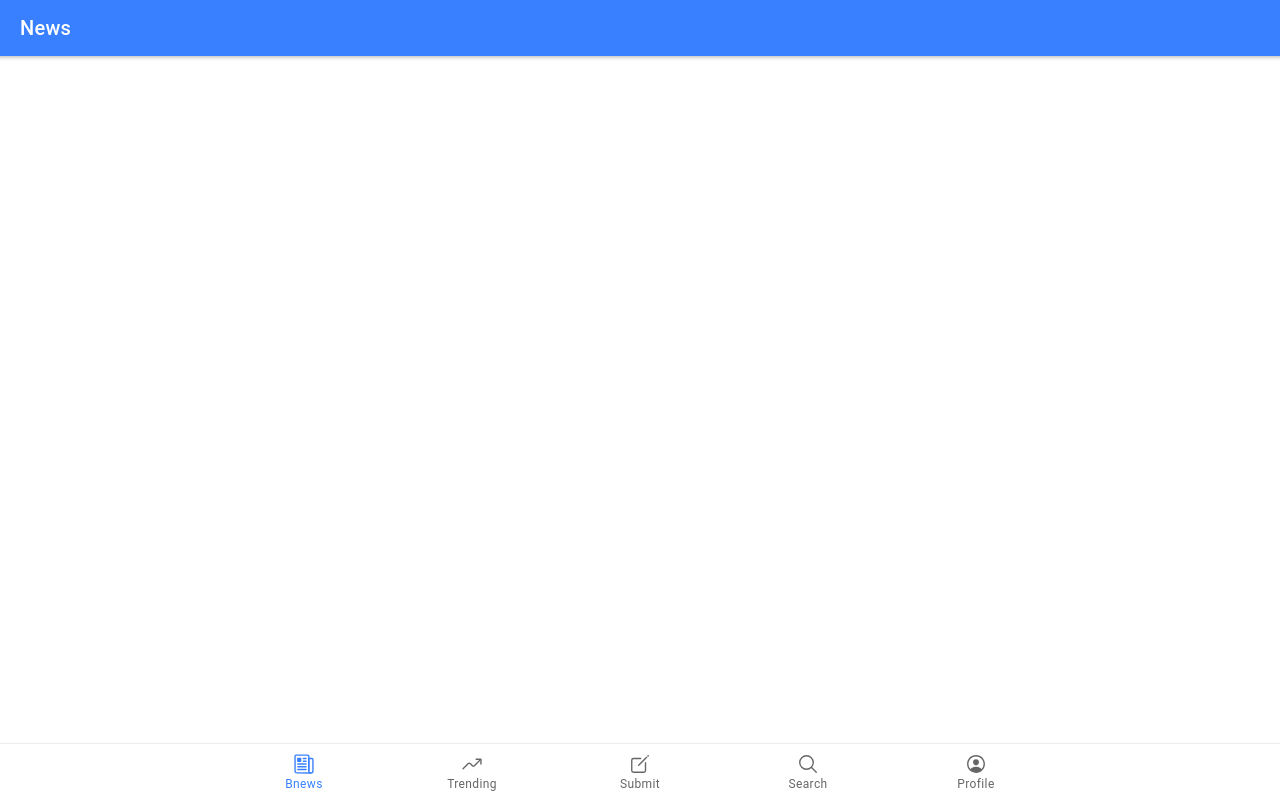
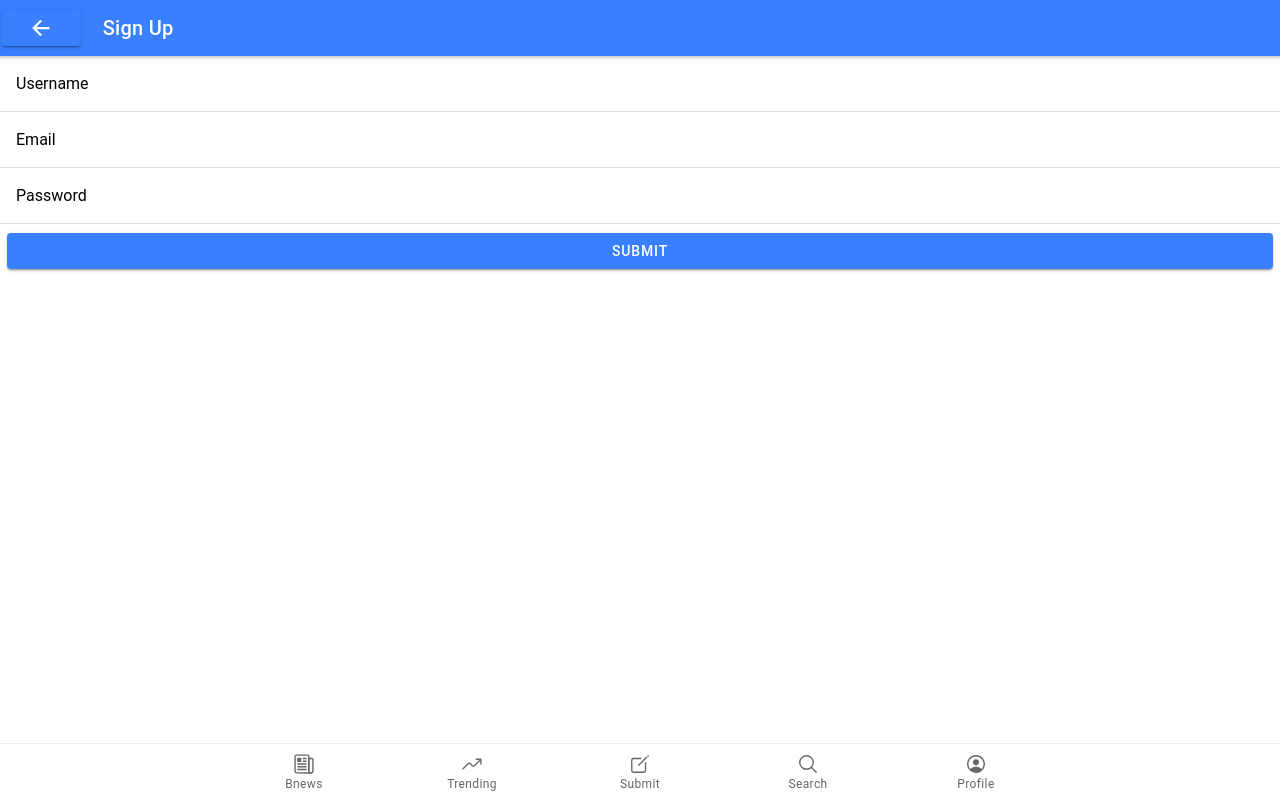
Before and after one commit to abhinavk454/newsily, a React (Create React App) app: page /register in a window 1280 px wide. Before the commit this address led to /news. Built offline with nearby package versions, Linux system fonts and the light colour scheme.

Commit message:
Auth forms added

```diff
--- a/src/App.js
+++ b/src/App.js
@@ -10,6 +10,8 @@
 
 /* Core CSS required for Ionic components to work properly */
 import '@ionic/react/css/core.css';
+
+//icon imports
 import {
   newspaperOutline,
   personCircleOutline,
@@ -17,6 +19,12 @@
   trendingUpOutline,
   createOutline
 } from "ionicons/icons";
+
+//other imports
+import Login from "./pages/Auth/Login";
+import Signup from "./pages/Auth/Signup";
+import Forgot from "./pages/Auth/Forgot";
+import EditProfile from "./pages/Auth/EditProfile";
 
 /* Basic CSS for apps built with Ionic */
 import '@ionic/react/css/normalize.css';
@@ -49,6 +57,10 @@
           <Route path="/submit" component={Submit}/>
           <Route path="/search" component={Search}/>
           <Route path="/profile" component={Profile}/>
+          <Route path="/login" component={Login}/>
+          <Route path="/register" component={Signup}/>
+          <Route path="/edit-profile" component={EditProfile}/>
+          <Route path="/forgot" component={Forgot}/>
           <Route component={()=><Redirect to="/news"/>}/>
       </IonRouterOutlet>
       <IonTabBar slot="bottom">
--- /dev/null
+++ b/src/components/Headers/NavHeader.js
@@ -0,0 +1,17 @@
+import React from "react";
+import { IonHeader, IonToolbar, IonButton, IonBackButton, IonTitle } from "@ionic/react";
+
+const NavHeader=({title})=>{
+    return(
+    <IonHeader>
+        <IonToolbar color="primary">
+            <IonButton slot="start">
+                <IonBackButton defaultHref="/"/>
+            </IonButton>
+            <IonTitle>{title}</IonTitle>
+        </IonToolbar>
+    </IonHeader>
+    );
+};
+
+export default NavHeader;
--- /dev/null
+++ b/src/pages/Auth/Forgot.js
@@ -0,0 +1,26 @@
+import React from "react";
+import { IonPage, IonContent, IonItem, IonLabel, IonInput, IonRow, IonCol, IonButton } from "@ionic/react";
+import NavHeader from "../../components/Headers/NavHeader";
+
+const Forgot=()=>{
+    return(
+        <IonPage>
+            <NavHeader title="Reset Password"/>
+            <IonContent>
+                <IonItem lines="full">
+                    <IonLabel position="floating">Email</IonLabel>
+                    <IonInput name="email" type="email" required></IonInput>
+                </IonItem>
+                <IonRow>
+                    <IonCol>
+                        <IonButton color="primary" type="submit" expand="block">
+                            Send password reset email
+                        </IonButton>
+                    </IonCol>
+                </IonRow>
+            </IonContent>
+        </IonPage>
+    )
+};
+
+export default Forgot;
--- /dev/null
+++ b/src/pages/Auth/Login.js
@@ -0,0 +1,37 @@
+import React from "react";
+import { IonPage, IonContent, IonItem, IonLabel, IonInput, IonRow, IonCol, IonButton, IonRouterLink } from "@ionic/react";
+import NavHeader from "../../components/Headers/NavHeader";
+
+const Login=()=>{
+    return(
+        <IonPage>
+            <NavHeader title="Log In"/>
+            <IonContent>
+                <IonItem lines="full">
+                    <IonLabel position="floating">Email</IonLabel>
+                    <IonInput name="email" type="email" required></IonInput>
+                </IonItem>
+                <IonItem lines="full">
+                    <IonLabel position="floating">Password</IonLabel>
+                    <IonInput name="password" type="password" required></IonInput>
+                </IonItem>
+                <IonRow>
+                <IonCol>
+                    <IonButton type="submit" color="primary" expand="block">
+                        Log In
+                    </IonButton>
+                </IonCol>
+                </IonRow>
+                <IonRow>
+                    <IonCol class="ion-text-center ion-padding-vertical">
+                        <IonRouterLink routerLink={"/forgot"}>
+                            Forgot Password?
+                        </IonRouterLink>
+                    </IonCol>
+                </IonRow>
+            </IonContent>
+        </IonPage>
+    );
+};
+
+export default Login;
--- /dev/null
+++ b/src/pages/Auth/Signup.js
@@ -0,0 +1,34 @@
+import React from "react";
+import { IonPage, IonContent, IonItem, IonLabel, IonInput, IonRow, IonCol, IonButton } from "@ionic/react";
+import NavHeader from "../../components/Headers/NavHeader"
+
+const Signup=()=>{
+    return(
+        <IonPage>
+            <NavHeader title="Sign Up"/>
+            <IonContent>
+                <IonItem lines="full">
+                    <IonLabel position="floating">Username</IonLabel>
+                    <IonInput name="name" type="text" required></IonInput>
+                </IonItem>
+                <IonItem lines="full">
+                    <IonLabel position="floating">Email</IonLabel>
+                    <IonInput name="email" type="email" required></IonInput>
+                </IonItem>
+                <IonItem lines="full">
+                    <IonLabel position="floating">Password</IonLabel>
+                    <IonInput name="password" type="password" required></IonInput>
+                </IonItem>
+                <IonRow>
+                    <IonCol>
+                        <IonButton type="submit" color="primary" expand="block">
+                            Submit
+                        </IonButton>
+                    </IonCol>
+                </IonRow>
+            </IonContent>
+        </IonPage>
+    );
+};
+
+export default Signup;
```
Also changed, not shown: src/pages/Auth/EditProfile.js (added).
